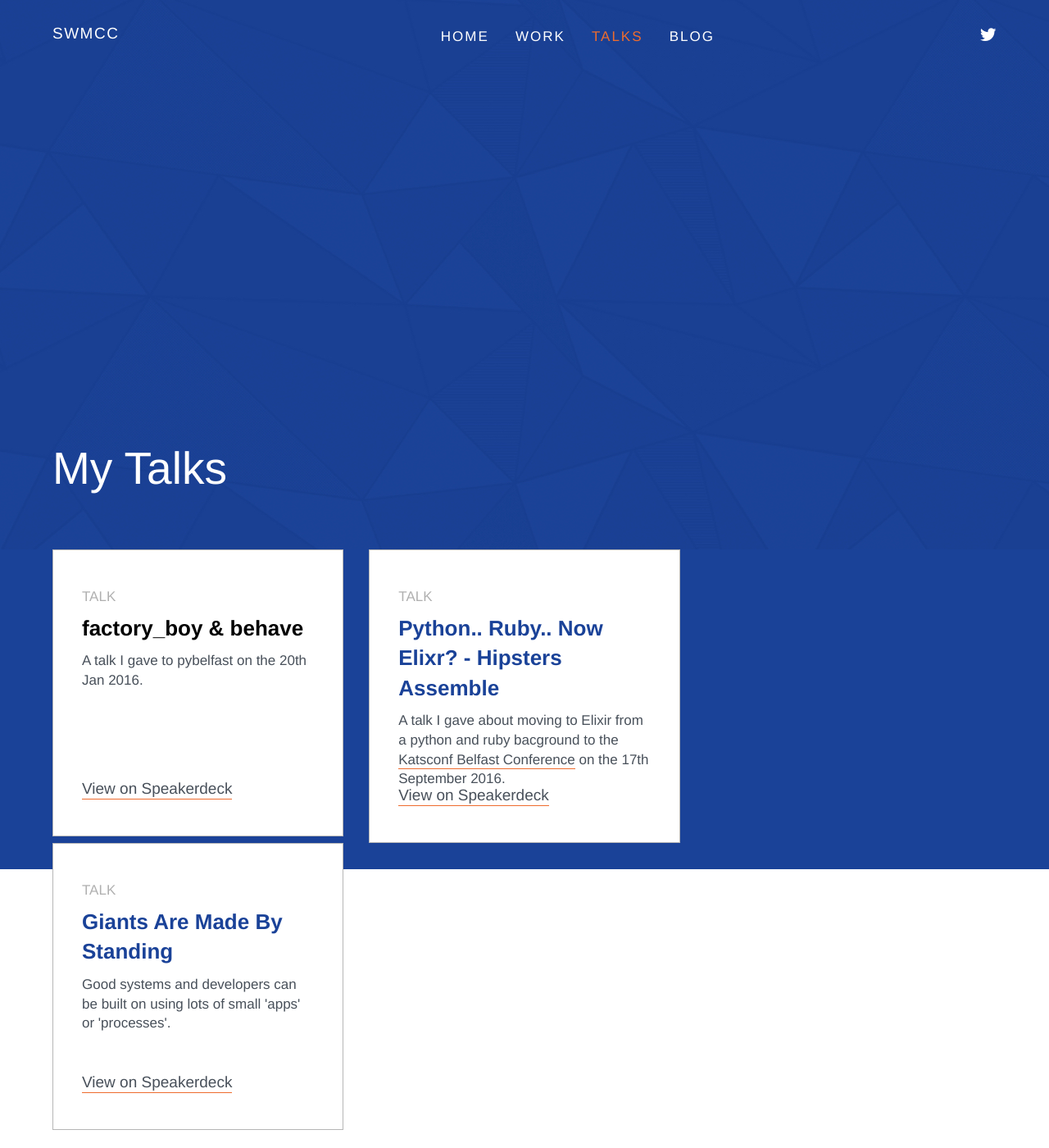
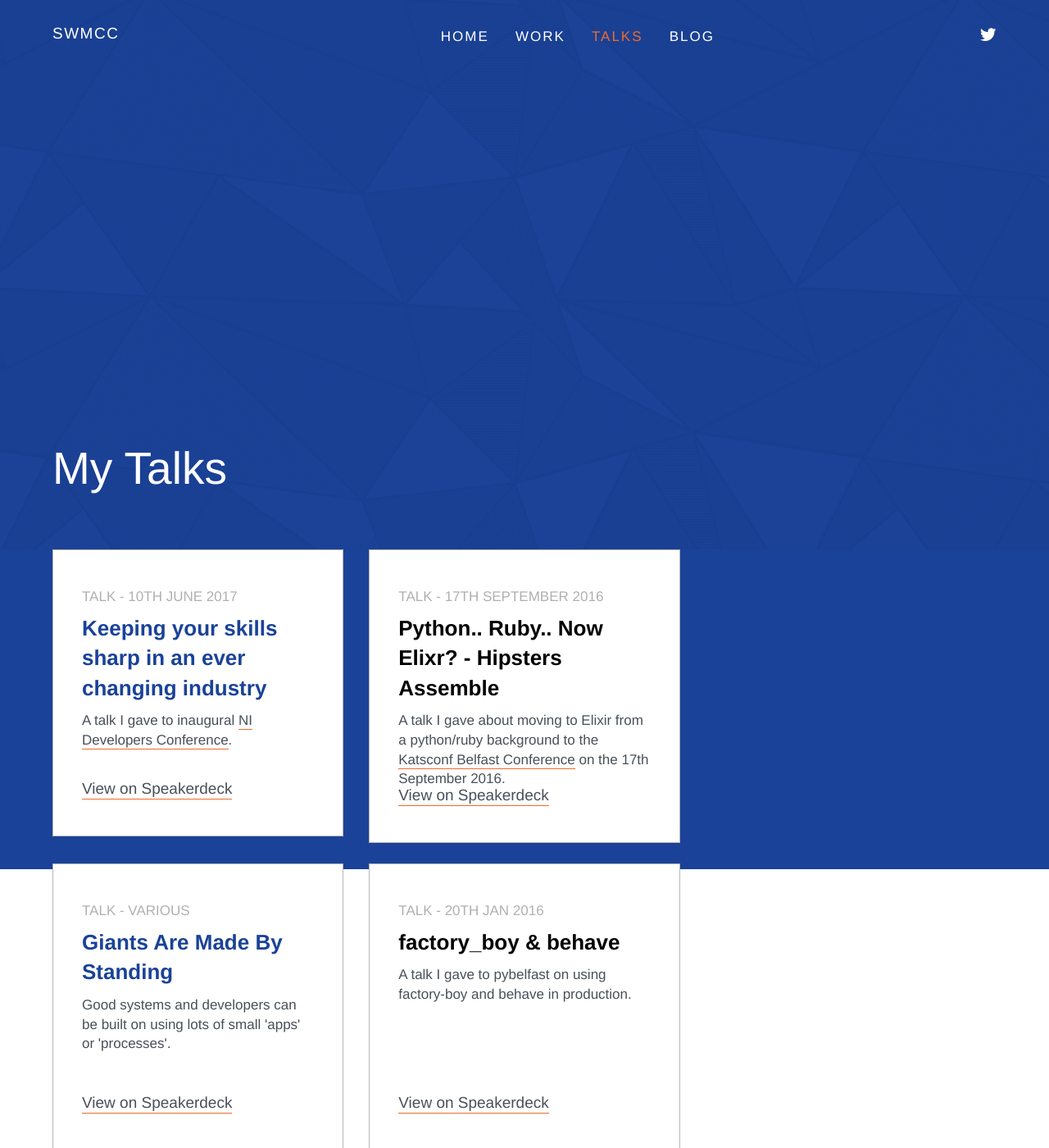
Before and after one commit to swmcc/swmcc.github.io, a Jekyll site: the page built from talks/index.html, in a window 1280 px wide and 1400 px high. Shown: the whole window at 82% size. Built offline with Jekyll 4.4.1, drawn with Linux system fonts in a browser that asks for light colours; nearby versions of some CDN libraries.

Commit message:
Tided up the talks page. Added my talk to the nidev conf

```diff
--- a/talks/index.html
+++ b/talks/index.html
@@ -13,26 +13,38 @@ title: My Talks
         <ul>
           <li>
             <div class="inner">
-              <p class="meta">Talk</p>
-              <h3>factory_boy & behave</h3>
-              <p>A talk I gave to pybelfast on the 20th Jan 2016.</p>
-              <a href="https://speakerdeck.com/swmcc/factory-boy-and-behave" class="read-more">View on Speakerdeck</a>
+              <p class="meta">Talk - 10th June 2017</p>
+              <h3><a href="https://www.youtube.com/watch?v=jJ2qwaGBmxA&t=38s">Keeping your skills sharp in an ever changing industry</a></h3>
+              <p>A talk I gave to inaugural <a href="https://www.nidevconf.com/">NI Developers Conference</a>.
+              </p>
+              <a href="https://speakerdeck.com/swmcc/keeping-your-skills-sharp-in-an-ever-changing-industry" class="read-more">View on Speakerdeck</a>
             </div>
           </li>
           <li class="last">
             <div class="inner">
-              <p class="meta">Talk</p>
-              <h3><a href="https://speakerdeck.com/swmcc/python-dot-ruby-dot-now-elixir-hipsters-assemble">Python.. Ruby.. Now Elixr? - Hipsters Assemble</a></h3>
-              <p>A talk I gave about moving to Elixir from a python and ruby bacground to the <a href="http://www.katsconf.com/">Katsconf Belfast Conference</a> on the 17th September 2016.</p>
+              <p class="meta">Talk - 17th September 2016</p>
+              <h3>Python.. Ruby.. Now Elixr? - Hipsters Assemble</h3>
+              <p>A talk I gave about moving to Elixir from a python/ruby background to the <a href="http://www.katsconf.com/">Katsconf Belfast Conference</a> on the 17th September 2016.</p>
               <a href="https://speakerdeck.com/swmcc/python-dot-ruby-dot-now-elixir-hipsters-assemble" class="read-more">View on Speakerdeck</a>
             </div>
           </li>
+        </ul>
+        <ul>
           <li class="inner">
             <div class="inner">
-              <p class="meta">Talk</p>
-              <h3><a href="http://www.theonlystephen.com/talk-giants-are-made-from-standing-on-the-shoulders-of-dwarves....lots-of-them/#/">Giants Are Made By Standing</a></h3>
+              <p class="meta">Talk - Various</p>
+              <h3><a href="http://swmcc.github.com/talk-giants-are-made-from-standing-on-the-shoulders-of-dwarves....lots-of-them/#/">Giants Are Made By Standing</a></h3>
               <p>Good systems and developers can be built on using lots of small 'apps' or 'processes'.</p>
               <a href="https://speakerdeck.com/swmcc/giants-are-made-by-standing-on-the-shoulders-of-dwarves-dot-dot-dot-lots-of-them-1" class="read-more">View on Speakerdeck</a>
+            </div>
+          </li>
+          <li class="last">
+            <div class="inner">
+              <p class="meta">Talk - 20th Jan 2016</p>
+              <h3>factory_boy & behave</h3>
+              <p>A talk I gave to pybelfast on using factory-boy and behave in production.</p>
+              <a href="https://speakerdeck.com/swmcc/factory-boy-and-behave" class="read-more">View on Speakerdeck</a>
+
             </div>
           </li>
         </ul>
```
